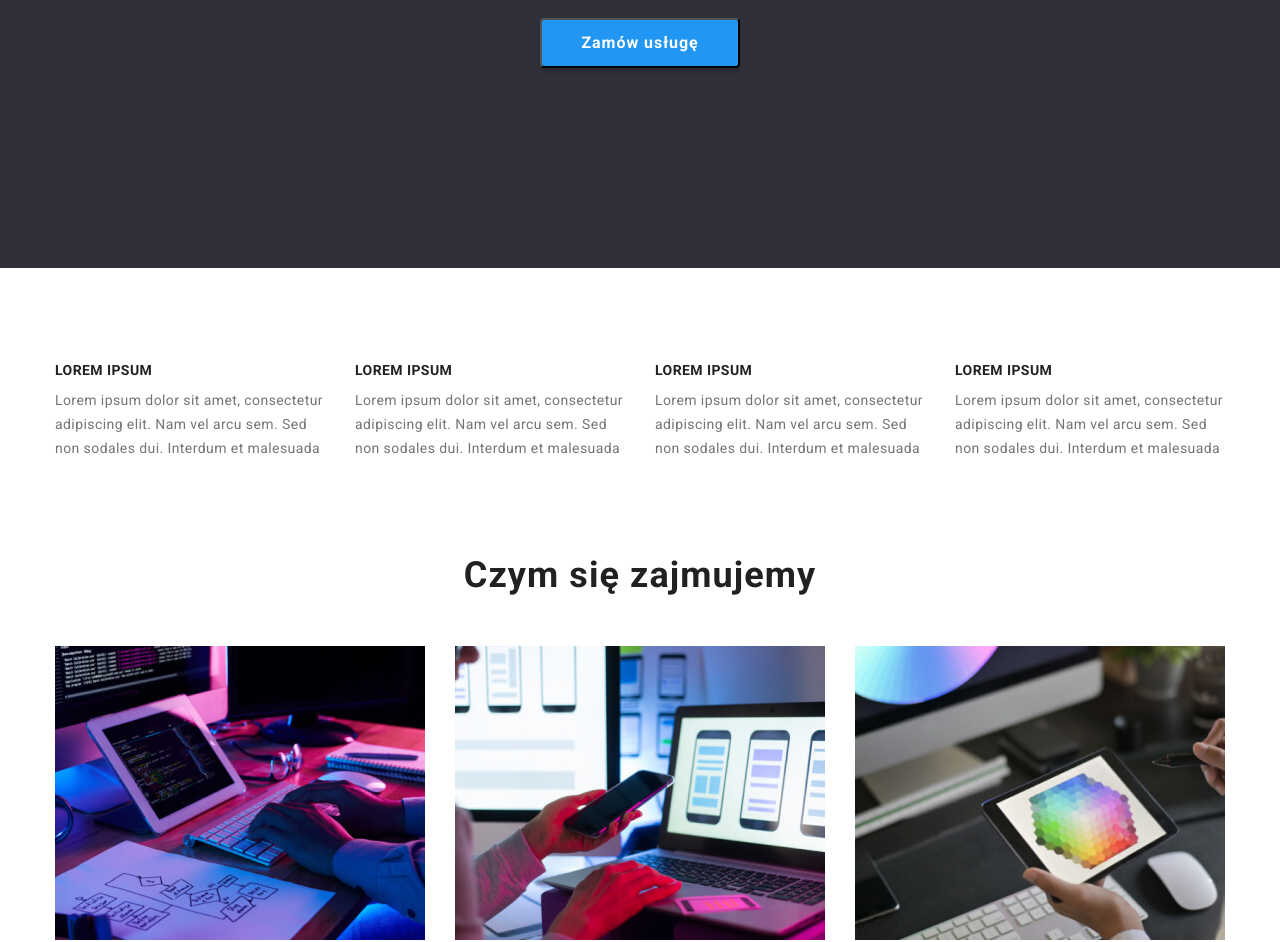
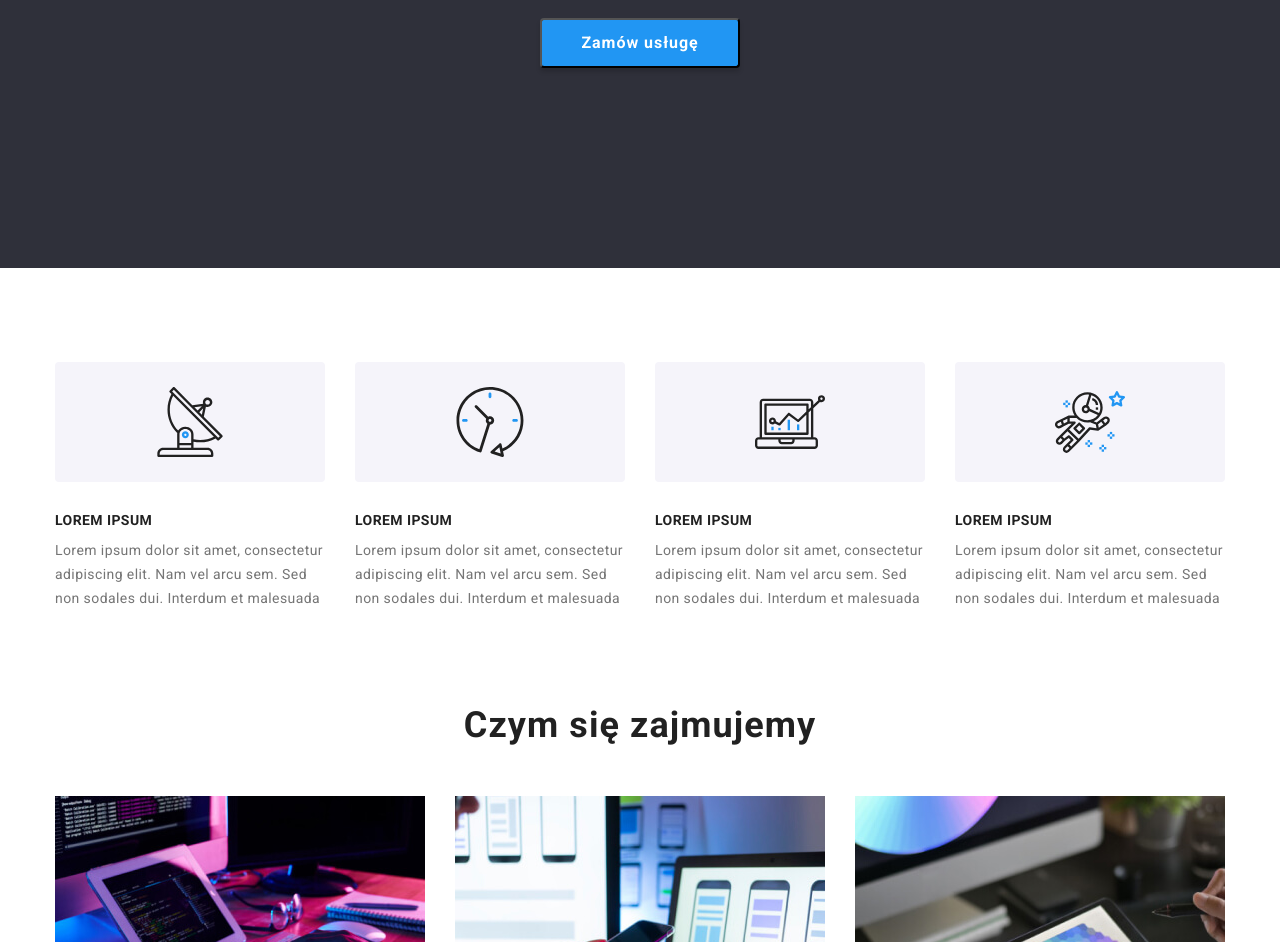
Before and after one commit to monika-mikolajczyk/goit-markup-hw-04, a plain HTML site: page index.html in a window 1280 px wide. Shown: the part 412-1354 px from the top of the page. Drawn offline with nearby package versions, Linux system fonts and the light colour scheme.

Commit message:
ikonki przy mailu i tel + obrazki do pierwszej sekcji

```diff
--- a/css/styles.css
+++ b/css/styles.css
@@ -2,6 +2,7 @@
 
 :root {
   --main-font: font-family "Roboto", sans-serif;
+  --main-color: #2196F3;
 }
 
 /* --- header --- */
@@ -68,6 +69,7 @@ color: #757575;
 .adress_email_telefon:hover{
 color: #2196F3;
 }
+
 .adress_email_telefon:focus{
 color: #2196F3;
 }
@@ -349,6 +351,9 @@ list-style-type: none;
 .adress_email_telefon:not(:last-child) {
 margin-right: 50px;
 }
+.adress_email_telefon{
+padding-left: 10px;
+}
 .contact {
 display: flex;
 }
@@ -513,3 +518,32 @@ padding-bottom: 20px;
 padding-left: 24px;
 padding-right: 24px;;
 }
+
+/* ICONS */
+
+.icon_envelope {
+width: 16px;
+height: 12px;
+display: flex;
+}
+
+.why_us_list_image_icon_background {
+display: flex;
+justify-content: center;
+align-items: center;
+width: 270px;
+height: 120px;
+background: #F5F4FA;
+border-radius: 4px;
+}
+.why_us_list_image_icon {
+  display: flex;
+  display: block;
+  justify-content: center;
+  width: 70px;
+  height: 70px;
+}
+
+.why_us_list_name {
+  margin-top: 30px;
+}
--- a/index.html
+++ b/index.html
@@ -38,8 +38,14 @@
     </ul>
    </nav>
 
- <div class="contact">
+<div class="contact">
+<svg class="icon_envelope" width="16" height="12">
+<use href="/images/icons.svg#icon-envelope"></use>
+</svg>
 <a class="adress_email_telefon" href="mailto:info@devstudio.com">info@devstudio.com</a>
+<svg class="icon_phone" width="10" height="16">
+<use href="/images/icons.svg#icon-smartphone"></use>
+</svg>
 <a class="adress_email_telefon" href="tel:+48111111111">+48 111 111 111</a>
 </div>
 </div>
@@ -61,24 +67,40 @@
     <div class="why_us_text">
         <ul class="why_us_list">
             <li class="why_us_list_item">
+                <a class="why_us_list_image_icon_background">
+                <svg class="why_us_list_image_icon" width="70" height="70">
+                <use href="./images/icons.svg#icon-antenna-1"></use>
+                </svg></a>
                 <p class="why_us_list_name">
                     LOREM IPSUM</p>
                 <p class="why_us_list_text"
                 >Lorem ipsum dolor sit amet, consectetur adipiscing elit. Nam vel arcu sem. Sed non sodales dui. Interdum et malesuada</p>
             </li>
             <li class="why_us_list_item">
+                <a class="why_us_list_image_icon_background">
+                <svg class="why_us_list_image_icon" width="70" height="70">
+                <use href="./images/icons.svg#icon-clock-1"></use>
+                </svg></a>
                 <p class="why_us_list_name">
                     LOREM IPSUM</p>
                 <p class="why_us_list_text"
                 >Lorem ipsum dolor sit amet, consectetur adipiscing elit. Nam vel arcu sem. Sed non sodales dui. Interdum et malesuada</p>
             </li>
             <li class="why_us_list_item">
+                <a class="why_us_list_image_icon_background">
+                <svg class="why_us_list_image_icon" width="70" height="70">
+                <use href="./images/icons.svg#icon-diagram-1"></use>
+                </svg></a>
                 <p class="why_us_list_name">
                     LOREM IPSUM</p>
                 <p class="why_us_list_text"
                 >Lorem ipsum dolor sit amet, consectetur adipiscing elit. Nam vel arcu sem. Sed non sodales dui. Interdum et malesuada</p>
             </li>
             <li class="why_us_list_item">
+                <a class="why_us_list_image_icon_background">
+                <svg class="why_us_list_image_icon" width="70" height="70">
+                <use href="./images/icons.svg#icon-astronaut-1"></use>
+                </svg></a>
                 <p class="why_us_list_name">
                     LOREM IPSUM</p>
                 <p class="why_us_list_text"
```
Also changed, not shown: images/icons.svg (added), images/sprite/facebook 1.svg (deleted), images/sprite/instagram 2.svg (deleted), images/sprite/linkedin 1.svg (deleted), images/sprite/twitter 1.svg (deleted).
